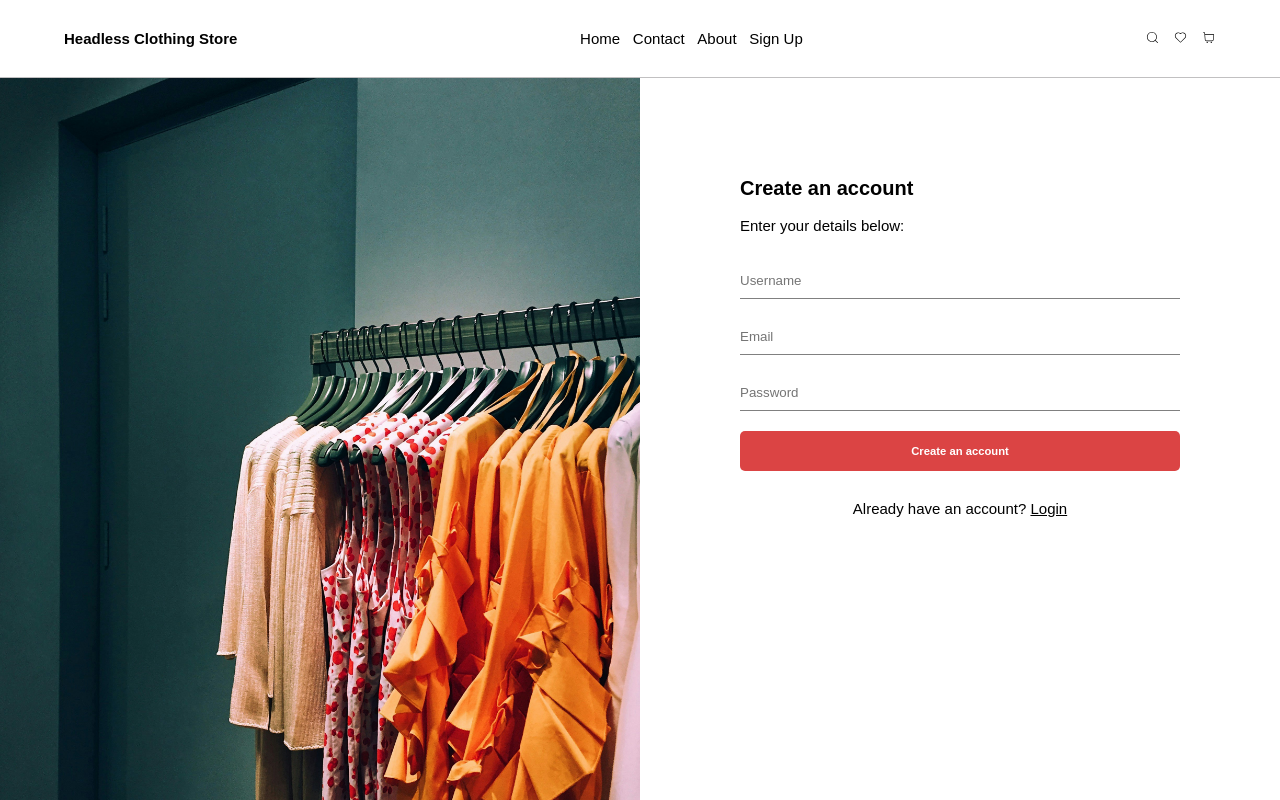
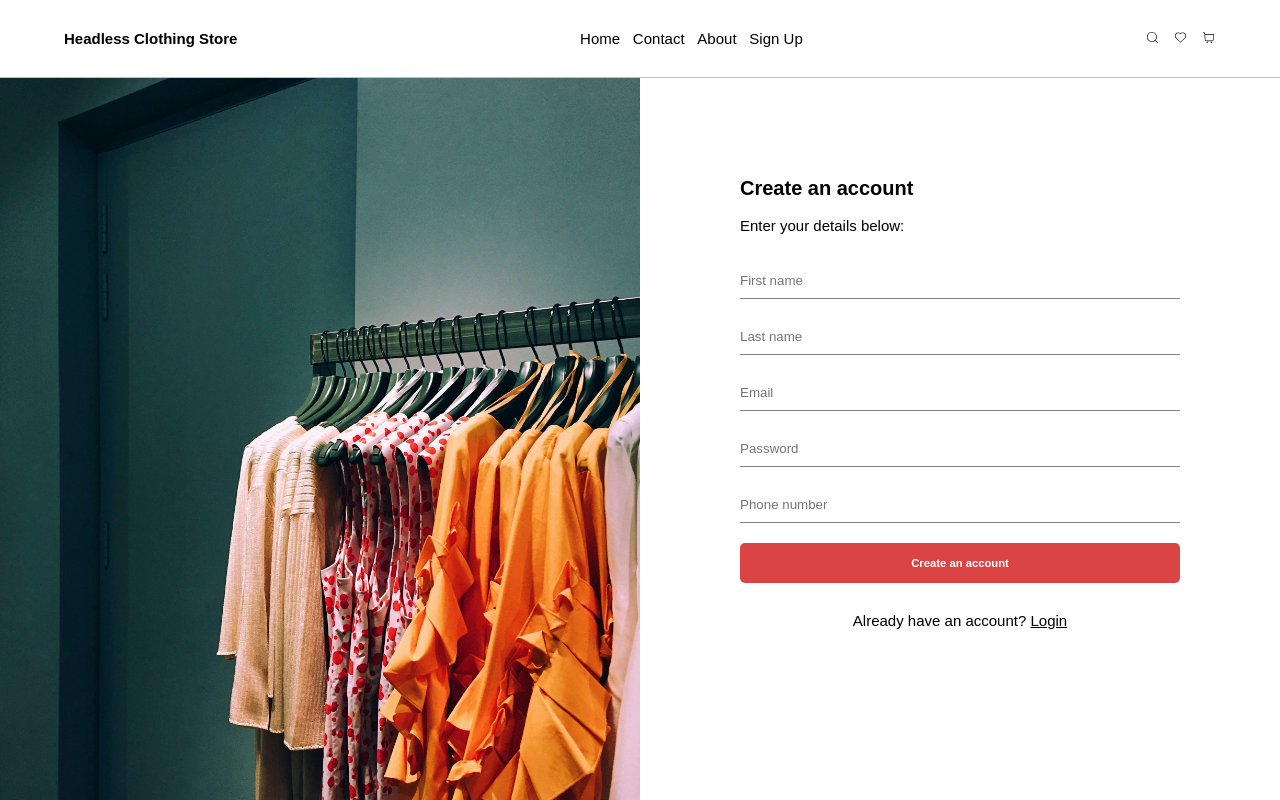
Before and after one commit to MattiVboiii/gw2_svm, a React (Vite) app: page /signup in a window 1280 px wide. Shown: the top 800 px of the page. Built offline with nearby package versions, Linux system fonts and the light colour scheme.

Commit message:
fix signup with api

```diff
--- a/src/pages/Signup.tsx
+++ b/src/pages/Signup.tsx
@@ -1,23 +1,57 @@
+import styles from "../styles/home/Signup.module.css";
+import { useState, useEffect } from "react";
+import { Link, useNavigate } from "react-router";
+import api from "../api";
 import Button from "../components/global/Button";
-import styles from "../styles/home/Signup.module.css";
-import { useState } from "react";
 
 const Signup = () => {
-  const [username, setUsername] = useState("");
+  const [firstName, setFirstName] = useState("");
+  const [lastName, setLastName] = useState("");
   const [email, setEmail] = useState("");
   const [password, setPassword] = useState("");
+  const [phone, setPhone] = useState("");
   const [errors, setErrors] = useState<string[]>([]);
+  const navigate = useNavigate();
 
-  const handleSubmit = (e: React.FormEvent<HTMLFormElement>) => {
+  useEffect(() => {
+    if (localStorage.getItem("token")) {
+      navigate("/");
+    }
+  }, [navigate]);
+
+  const handleSubmit = async (e: React.FormEvent<HTMLFormElement>) => {
     e.preventDefault();
     const newErrors: string[] = [];
-    if (!username) newErrors.push("Please enter a username");
+    if (!firstName) newErrors.push("Please enter a first name");
+    if (!lastName) newErrors.push("Please enter a last name");
     if (!email) newErrors.push("Please enter an email");
     if (!password) newErrors.push("Please enter a password");
+    if (!phone) newErrors.push("Please enter a phone number");
     if (newErrors.length > 0) {
       setErrors(newErrors);
     } else {
-      setErrors([]);
+      try {
+        const { data } = await api.post<{ token: string }>(
+          "/users/register",
+          { firstName, lastName, email, password, phone, role: "customer" },
+          {
+            headers: {
+              "Content-Type": "application/json",
+            },
+          }
+        );
+        localStorage.setItem("token", data.token);
+        setErrors([
+          "Successfully signed up! You will be redirected in 3 seconds.",
+        ]);
+        setTimeout(() => navigate("/"), 3000);
+      } catch (error: any) {
+        if (error.response.status === 400) {
+          setErrors(["Email already taken"]);
+        } else {
+          setErrors(["Something went wrong"]);
+        }
+      }
     }
   };
 
@@ -36,11 +70,19 @@ const Signup = () => {
         )}
         <input
           type="text"
-          id="username"
-          name="username"
-          value={username}
-          onChange={(e) => setUsername(e.target.value)}
-          placeholder="Username"
+          id="firstName"
+          name="firstName"
+          value={firstName}
+          onChange={(e) => setFirstName(e.target.value)}
+          placeholder="First name"
+        />
+        <input
+          type="text"
+          id="lastName"
+          name="lastName"
+          value={lastName}
+          onChange={(e) => setLastName(e.target.value)}
+          placeholder="Last name"
         />
         <input
           type="email"
@@ -58,11 +100,19 @@ const Signup = () => {
           onChange={(e) => setPassword(e.target.value)}
           placeholder="Password"
         />
+        <input
+          type="text"
+          id="phone"
+          name="phone"
+          value={phone}
+          onChange={(e) => setPhone(e.target.value)}
+          placeholder="Phone number"
+        />
         <Button variant="primary" size="large">
           Create an account
         </Button>
         <p>
-          Already have an account? <a href="/login">Login</a>
+          Already have an account? <Link to="/login">Login</Link>
         </p>
       </form>
     </div>
```
